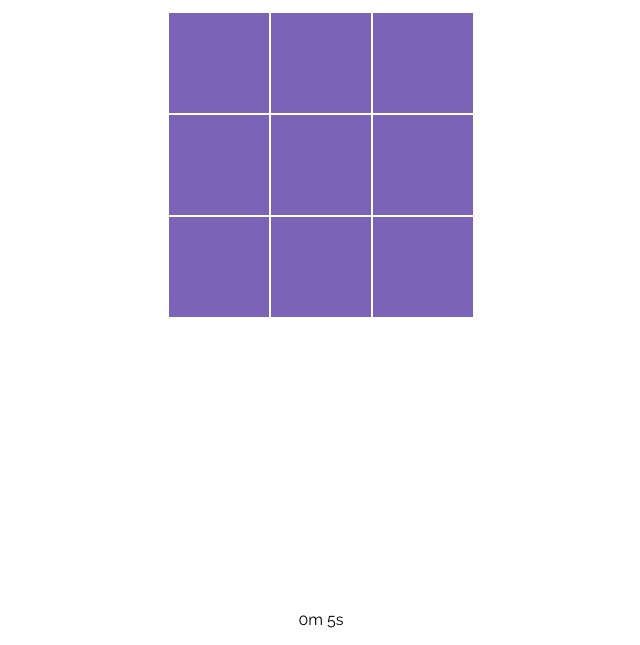
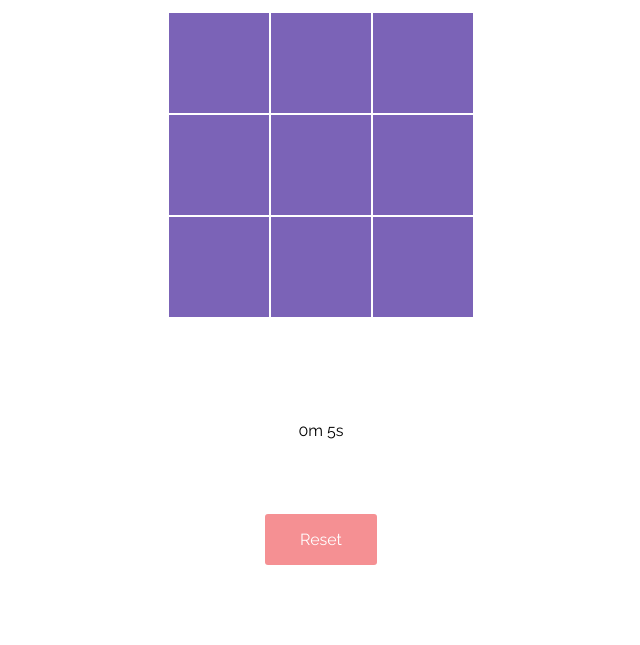
Before and after one commit to elivlil/jstictactoe, a plain HTML site: page index.html in a window 1280 px wide. Shown: the part 155-800 px from the top of the page, without its empty margins (319-959 px from the left). Drawn offline with Linux system fonts and the light colour scheme.

Commit message:
added reset button

```diff
--- a/GameClient.js
+++ b/GameClient.js
@@ -49,9 +49,14 @@ class GameClient {
     }
   }
 }
+function createResetButton(){
+  let res = document.getElementsByClassName("reset")[0];
+  res.addEventListener("click", function(){location=location;});
+}
 
 window.onload = function main() {
   const gameClient = new GameClient();
   gameClient.addGameCellListener();
+  createResetButton();
 
 };
--- a/index.html
+++ b/index.html
@@ -24,8 +24,10 @@
     <div class="game__cell"></div>
     <div class="game__cell"></div>
   </main>
-  <div class="timer"></div>
-  <div class="reset"></div>
+  <footer class="footer">
+    <div class="timer"></div>
+    <div class="reset">Reset</div>
+  </footer>
 
   <script src="time.js"></script>
   <script src="Board.js"></script>
--- a/mini.scss
+++ b/mini.scss
@@ -2,58 +2,87 @@
 @import 'variables';
 
 * {
-	box-sizing:border-box;
-	padding:0;
-	margin:0;
+  box-sizing: border-box;
+  padding: 0;
+  margin: 0;
 }
 
-html{
-	font-family:"Raleway";
-	font-size:12pt;
+html {
+  font-family: "Raleway";
+  font-size: 12pt;
 }
 
-h1,h2,h3,h4,h5,h6{
-	padding:1em;
-	font-family:"Lobster";
+h1, h2, h3, h4, h5, h6 {
+  padding: 1em;
+  font-family: "Lobster";
 }
-.body{
-	display:grid;
-	grid-template-columns:1fr;
-	grid-template-rows: auto 3rem 1fr;
+
+.body {
+  display: grid;
+  grid-template-columns: 1fr;
+  grid-template-rows: auto 3rem 1fr 20vh 10vh;
   justify-content: center;
+  overflow: hidden;
 }
-.timer{
-	display:flex;
-	justify-content:center;
-	padding:1em;
+
+.header {
+  display: flex;
+  justify-content: center;
+  align-content: center;
+  background-color: $color_smokeywhite;
 }
-.header{
-	display:flex;
-	justify-content:center;
-	background-color:$color_smokeywhite;
+
+.game-event {
+  display: flex;
+  justify-content: center;
+  align-content: center;
+  padding: 1em;
 }
-.game-event{
-	display:flex;
-	justify-content:center;
-	padding:1em;
-}
-.game{
+
+.game {
   display: grid;
   grid-template-rows: 100px 100px 100px;
   grid-template-columns: 100px 100px 100px;
-	grid-gap:2px;
-	padding:1em;
-	justify-content:center;
-	.game__cell{
+  grid-gap: 2px;
+  padding: 1em;
+  justify-content: center;
+  .game__cell {
     width: 100px;
     height: 100px;
     cursor: pointer;
     background-color: $color_main;
-		display:flex;
-		align-content:center;
-		justify-content:center;
-		&:hover{
+    display: flex;
+    align-content: center;
+    justify-content: center;
+    &:hover {
       background-color: $color_asc1;
     }
   }
 }
+
+.footer{
+  display:flex;
+  flex-direction:column;
+  align-items: center;
+  .timer {
+    height:20vh;
+    display: flex;
+    justify-content: center;
+    align-content: center;
+    padding: 1em;
+  }
+  .reset{
+    width:7em;
+    padding:1em;
+    display: flex;
+    justify-content: center;
+    align-content: center;
+    background-color:$color-asc1;
+    border-radius:3px;
+    color:$color_white;
+    cursor: pointer;
+    &:hover{
+      background-color:$color-asc2;
+    }
+  }
+}
```
Also changed, not shown: README.md (added), mini.css, 1 other file. Lines whose indentation alone changed are shown as unchanged.
